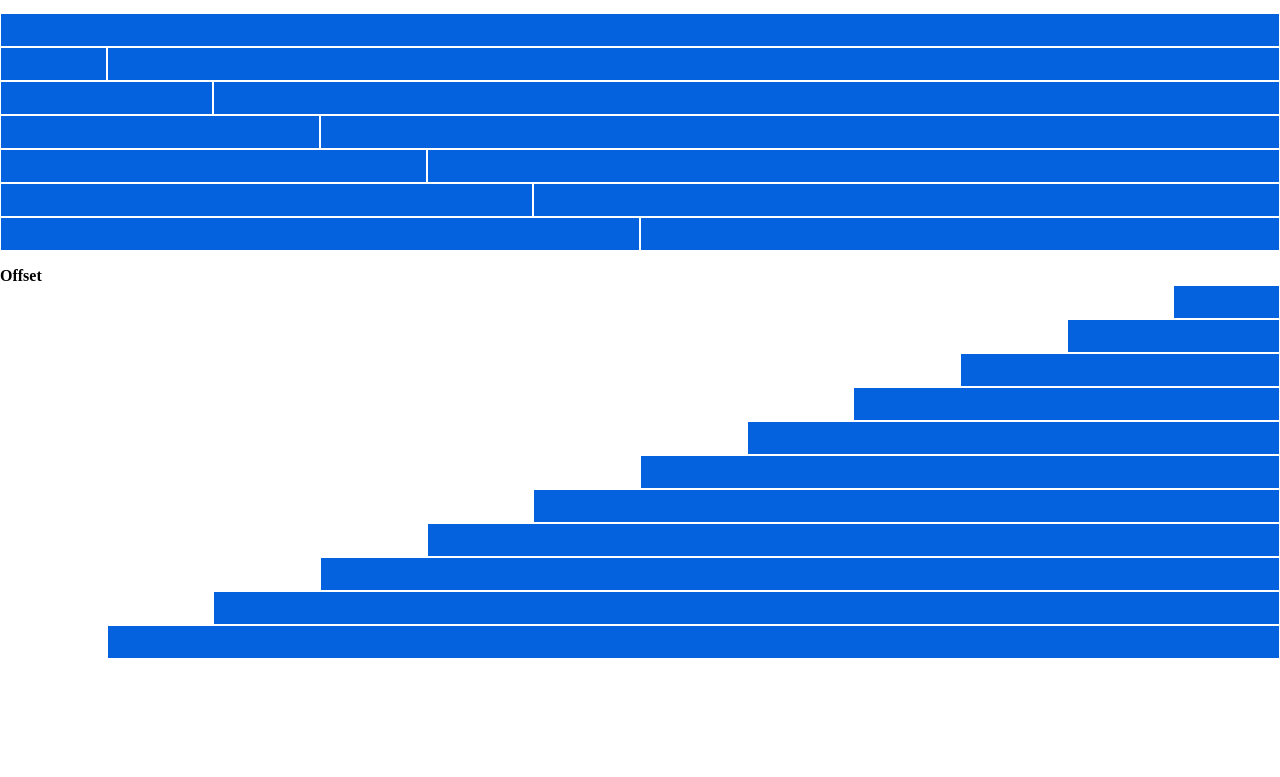
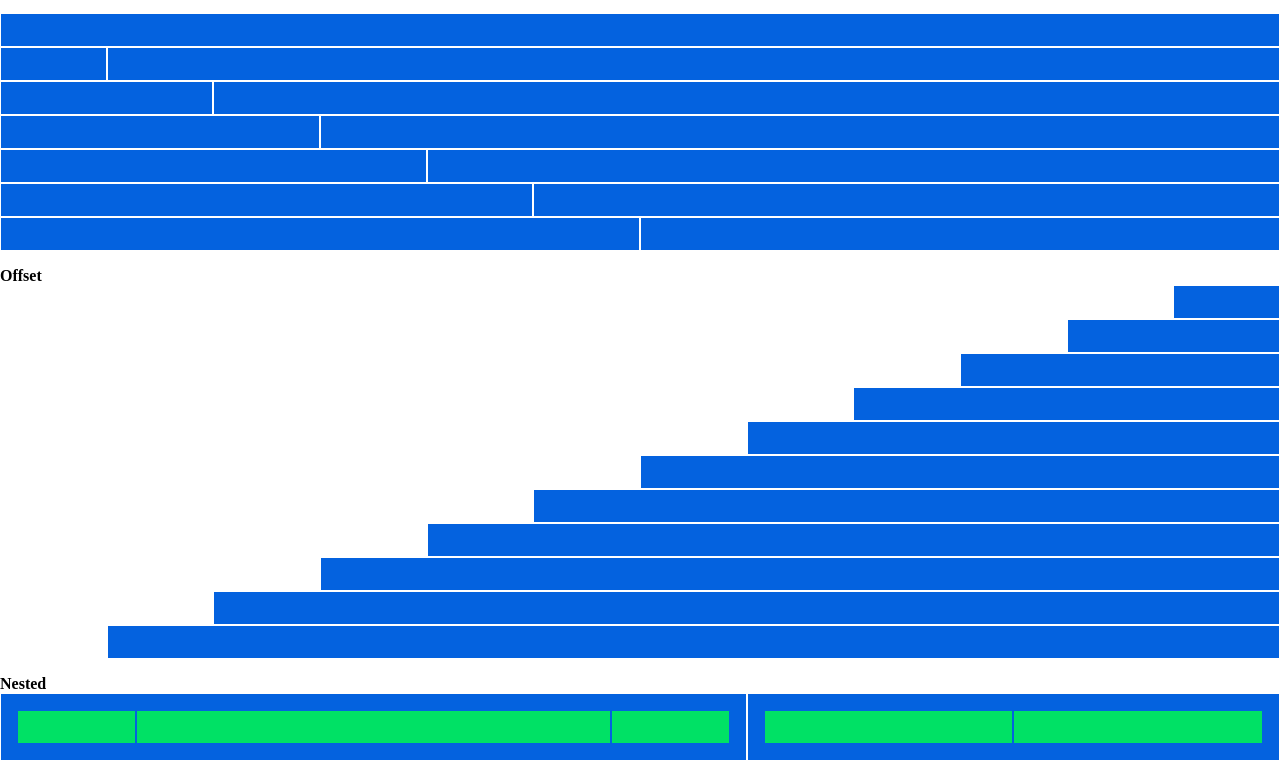
Before and after one commit to albertotaddeucci/html-css-12bool, a plain HTML site: page index.html in a window 1280 px wide. Shown: the part 385-1162 px from the top of the page. Before the commit the page ends 1060 px from the top, so only its background shows below. Drawn offline with Linux system fonts and the light colour scheme.

Commit message:
Sezione nested

```diff
--- a/css/style.css
+++ b/css/style.css
@@ -8,6 +8,7 @@
 
 .bg-green{
     background-color: #00e165;
+    border: 1px solid #0462df;
 }
 
 section{
--- a/index.html
+++ b/index.html
@@ -145,6 +145,26 @@
         </div>
     </section>
 
+    <section>
+        <strong>Nested</strong>
+        <div class="row">
+            <div class="col-7">
+                <div class="row">
+                    <div class="col-2 bg-green"></div>
+                    <div class="col-8 bg-green"></div>
+                    <div class="col-2 bg-green"></div>
+                </div>
+            </div>
+            <div class="col-5">
+                <div class="row">
+                    <div class="col-6 bg-green"></div>
+                    <div class="col-6 bg-green"></div>
+                </div>
+            </div>
+
+        </div>
+    </section>
+
 
 
 </body>
```
